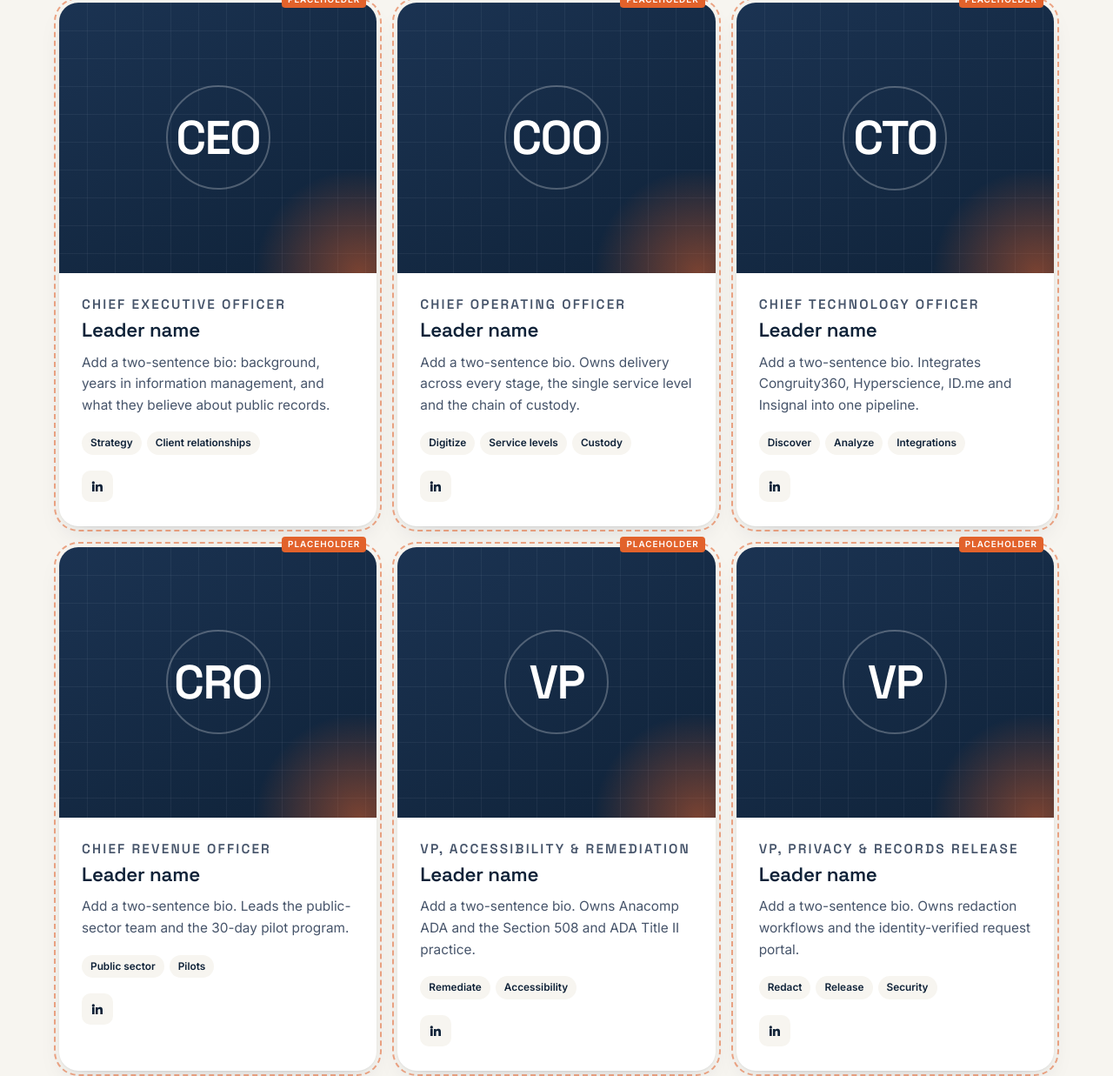
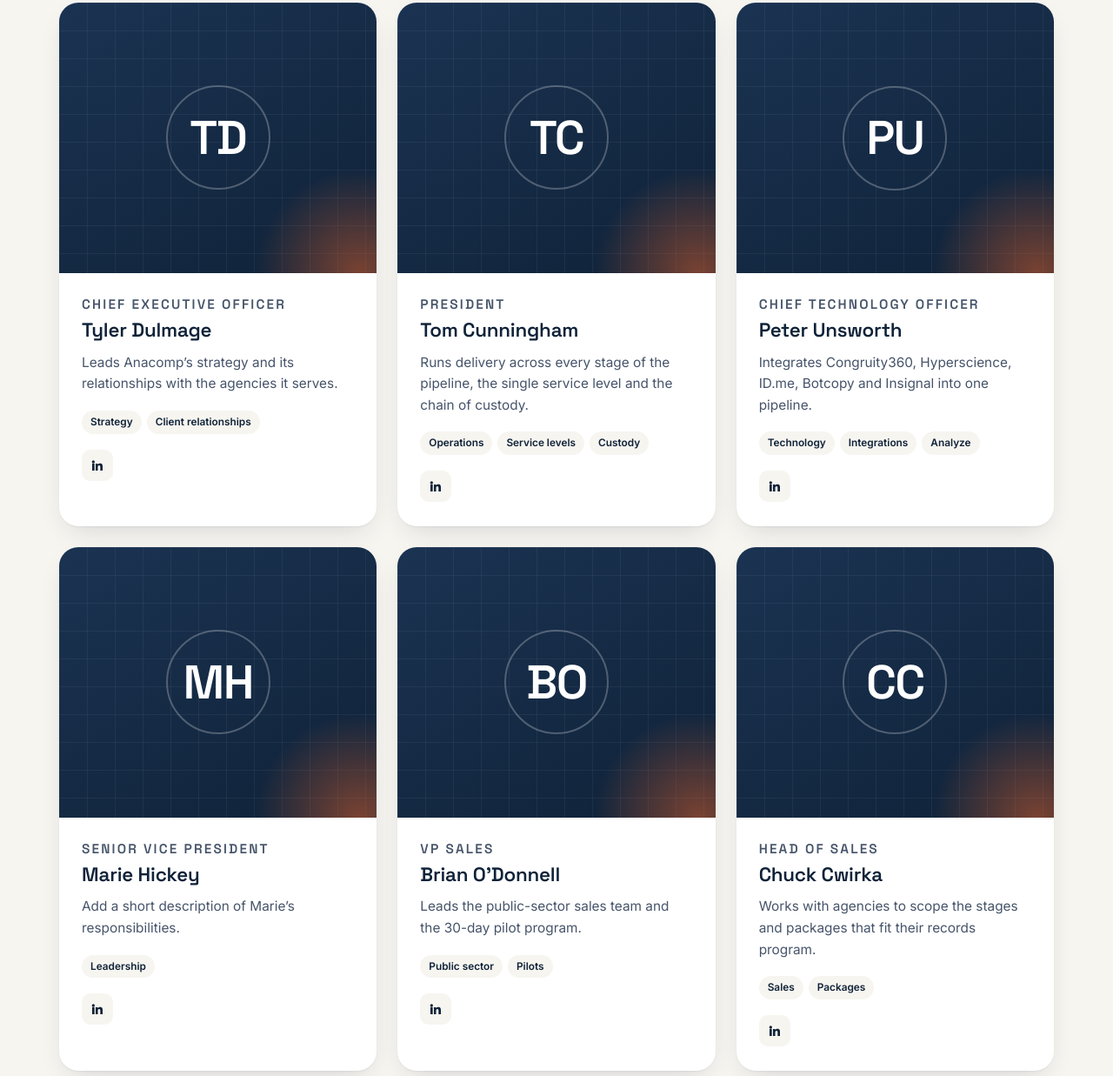
Before and after one commit to peterjunsworth/anacomp, a plain HTML site: page team.html in a window 1280 px wide. Shown: the part 1009-2246 px from the top of the page at 87% size. Drawn offline with Linux system fonts and the light colour scheme.

Commit message:
Update leadership team with named leaders and LinkedIn profiles
Co-Authored-By: Claude Opus 5.5 <noreply@anthropic.com>

```diff
--- a/team.html
+++ b/team.html
@@ -36,72 +36,83 @@
         <h2>The people behind the pipeline</h2>
       </header>
 
-      <!-- TODO: replace each card with a real leader: name, title, bio, photo
-           (add <img src="assets/team/name.jpg" alt="Name"> inside .leader__photo) and LinkedIn URL. -->
+      <!-- TODO: add a photo per leader: <img src="assets/team/name.jpg" alt=""> inside .leader__photo
+           (alt="" because the name is already in the heading). -->
       <div class="leaders">
-        <article class="leader reveal" data-placeholder>
-          <div class="leader__photo"><span>CEO</span></div>
+        <article class="leader reveal">
+          <div class="leader__photo"><span aria-hidden="true">TD</span></div>
           <div class="leader__body">
             <p class="leader__role">Chief Executive Officer</p>
-            <h3>Leader name</h3>
-            <p>Add a two-sentence bio: background, years in information management, and what they believe about public records.</p>
+            <h3>Tyler Dulmage</h3>
+            <p>Leads Anacomp’s strategy and its relationships with the agencies it serves.</p>
             <div class="leader__owns"><span>Strategy</span><span>Client relationships</span></div>
-            <div class="leader__links"><a href="#" aria-label="LinkedIn profile"><svg viewBox="0 0 24 24" aria-hidden="true" focusable="false"><path d="M4.98 3.5a2.5 2.5 0 1 1 0 5 2.5 2.5 0 0 1 0-5zM3 9h4v12H3zM9 9h3.8v1.7h.05c.53-1 1.83-2.05 3.77-2.05C20.6 8.65 21 11.2 21 14.4V21h-4v-5.9c0-1.4 0-3.2-1.95-3.2S12.8 13.4 12.8 15V21H9z"/></svg></a></div>
+            <div class="leader__links"><a href="https://www.linkedin.com/in/tylerdulmage/" aria-label="Tyler Dulmage on LinkedIn"><svg viewBox="0 0 24 24" aria-hidden="true" focusable="false"><path d="M4.98 3.5a2.5 2.5 0 1 1 0 5 2.5 2.5 0 0 1 0-5zM3 9h4v12H3zM9 9h3.8v1.7h.05c.53-1 1.83-2.05 3.77-2.05C20.6 8.65 21 11.2 21 14.4V21h-4v-5.9c0-1.4 0-3.2-1.95-3.2S12.8 13.4 12.8 15V21H9z"/></svg></a></div>
           </div>
         </article>
 
-        <article class="leader reveal" data-placeholder>
-          <div class="leader__photo"><span>COO</span></div>
+        <article class="leader reveal">
+          <div class="leader__photo"><span aria-hidden="true">TC</span></div>
           <div class="leader__body">
-            <p class="leader__role">Chief Operating Officer</p>
-            <h3>Leader name</h3>
-            <p>Add a two-sentence bio. Owns delivery across every stage, the single service level and the chain of custody.</p>
-            <div class="leader__owns"><span>Digitize</span><span>Service levels</span><span>Custody</span></div>
-            <div class="leader__links"><a href="#" aria-label="LinkedIn profile"><svg viewBox="0 0 24 24" aria-hidden="true" focusable="false"><path d="M4.98 3.5a2.5 2.5 0 1 1 0 5 2.5 2.5 0 0 1 0-5zM3 9h4v12H3zM9 9h3.8v1.7h.05c.53-1 1.83-2.05 3.77-2.05C20.6 8.65 21 11.2 21 14.4V21h-4v-5.9c0-1.4 0-3.2-1.95-3.2S12.8 13.4 12.8 15V21H9z"/></svg></a></div>
+            <p class="leader__role">President</p>
+            <h3>Tom Cunningham</h3>
+            <p>Runs delivery across every stage of the pipeline, the single service level and the chain of custody.</p>
+            <div class="leader__owns"><span>Operations</span><span>Service levels</span><span>Custody</span></div>
+            <div class="leader__links"><a href="https://www.linkedin.com/in/tom-cunningham-7874608/" aria-label="Tom Cunningham on LinkedIn"><svg viewBox="0 0 24 24" aria-hidden="true" focusable="false"><path d="M4.98 3.5a2.5 2.5 0 1 1 0 5 2.5 2.5 0 0 1 0-5zM3 9h4v12H3zM9 9h3.8v1.7h.05c.53-1 1.83-2.05 3.77-2.05C20.6 8.65 21 11.2 21 14.4V21h-4v-5.9c0-1.4 0-3.2-1.95-3.2S12.8 13.4 12.8 15V21H9z"/></svg></a></div>
           </div>
         </article>
 
-        <article class="leader reveal" data-placeholder>
-          <div class="leader__photo"><span>CTO</span></div>
+        <article class="leader reveal">
+          <div class="leader__photo"><span aria-hidden="true">PU</span></div>
           <div class="leader__body">
             <p class="leader__role">Chief Technology Officer</p>
-            <h3>Leader name</h3>
-            <p>Add a two-sentence bio. Integrates Congruity360, Hyperscience, ID.me and Insignal into one pipeline.</p>
-            <div class="leader__owns"><span>Discover</span><span>Analyze</span><span>Integrations</span></div>
-            <div class="leader__links"><a href="#" aria-label="LinkedIn profile"><svg viewBox="0 0 24 24" aria-hidden="true" focusable="false"><path d="M4.98 3.5a2.5 2.5 0 1 1 0 5 2.5 2.5 0 0 1 0-5zM3 9h4v12H3zM9 9h3.8v1.7h.05c.53-1 1.83-2.05 3.77-2.05C20.6 8.65 21 11.2 21 14.4V21h-4v-5.9c0-1.4 0-3.2-1.95-3.2S12.8 13.4 12.8 15V21H9z"/></svg></a></div>
+            <h3>Peter Unsworth</h3>
+            <p>Integrates Congruity360, Hyperscience, ID.me, Botcopy and Insignal into one pipeline.</p>
+            <div class="leader__owns"><span>Technology</span><span>Integrations</span><span>Analyze</span></div>
+            <div class="leader__links"><a href="https://www.linkedin.com/in/peterunsworth/" aria-label="Peter Unsworth on LinkedIn"><svg viewBox="0 0 24 24" aria-hidden="true" focusable="false"><path d="M4.98 3.5a2.5 2.5 0 1 1 0 5 2.5 2.5 0 0 1 0-5zM3 9h4v12H3zM9 9h3.8v1.7h.05c.53-1 1.83-2.05 3.77-2.05C20.6 8.65 21 11.2 21 14.4V21h-4v-5.9c0-1.4 0-3.2-1.95-3.2S12.8 13.4 12.8 15V21H9z"/></svg></a></div>
           </div>
         </article>
 
-        <article class="leader reveal" data-placeholder>
-          <div class="leader__photo"><span>CRO</span></div>
+        <article class="leader reveal">
+          <div class="leader__photo"><span aria-hidden="true">MH</span></div>
           <div class="leader__body">
-            <p class="leader__role">Chief Revenue Officer</p>
-            <h3>Leader name</h3>
-            <p>Add a two-sentence bio. Leads the public-sector team and the 30-day pilot program.</p>
-            <div class="leader__owns"><span>Public sector</span><span>Pilots</span></div>
-            <div class="leader__links"><a href="#" aria-label="LinkedIn profile"><svg viewBox="0 0 24 24" aria-hidden="true" focusable="false"><path d="M4.98 3.5a2.5 2.5 0 1 1 0 5 2.5 2.5 0 0 1 0-5zM3 9h4v12H3zM9 9h3.8v1.7h.05c.53-1 1.83-2.05 3.77-2.05C20.6 8.65 21 11.2 21 14.4V21h-4v-5.9c0-1.4 0-3.2-1.95-3.2S12.8 13.4 12.8 15V21H9z"/></svg></a></div>
+            <p class="leader__role">Senior Vice President</p>
+            <h3>Marie Hickey</h3>
+            <p>Add a short description of Marie’s responsibilities.</p>
+            <div class="leader__owns"><span>Leadership</span></div>
+            <div class="leader__links"><a href="https://www.linkedin.com/in/marie-hickey-b200652/" aria-label="Marie Hickey on LinkedIn"><svg viewBox="0 0 24 24" aria-hidden="true" focusable="false"><path d="M4.98 3.5a2.5 2.5 0 1 1 0 5 2.5 2.5 0 0 1 0-5zM3 9h4v12H3zM9 9h3.8v1.7h.05c.53-1 1.83-2.05 3.77-2.05C20.6 8.65 21 11.2 21 14.4V21h-4v-5.9c0-1.4 0-3.2-1.95-3.2S12.8 13.4 12.8 15V21H9z"/></svg></a></div>
           </div>
         </article>
 
-        <article class="leader reveal" data-placeholder>
-          <div class="leader__photo"><span>VP</span></div>
+        <article class="leader reveal">
+          <div class="leader__photo"><span aria-hidden="true">BO</span></div>
           <div class="leader__body">
-            <p class="leader__role">VP, Accessibility &amp; Remediation</p>
-            <h3>Leader name</h3>
-            <p>Add a two-sentence bio. Owns Anacomp ADA and the Section 508 and ADA Title II practice.</p>
-            <div class="leader__owns"><span>Remediate</span><span>Accessibility</span></div>
-            <div class="leader__links"><a href="#" aria-label="LinkedIn profile"><svg viewBox="0 0 24 24" aria-hidden="true" focusable="false"><path d="M4.98 3.5a2.5 2.5 0 1 1 0 5 2.5 2.5 0 0 1 0-5zM3 9h4v12H3zM9 9h3.8v1.7h.05c.53-1 1.83-2.05 3.77-2.05C20.6 8.65 21 11.2 21 14.4V21h-4v-5.9c0-1.4 0-3.2-1.95-3.2S12.8 13.4 12.8 15V21H9z"/></svg></a></div>
+            <p class="leader__role">VP Sales</p>
+            <h3>Brian O’Donnell</h3>
+            <p>Leads the public-sector sales team and the 30-day pilot program.</p>
+            <div class="leader__owns"><span>Public sector</span><span>Pilots</span></div>
+            <div class="leader__links"><a href="https://www.linkedin.com/in/brian-o-donnell-6853506/" aria-label="Brian O’Donnell on LinkedIn"><svg viewBox="0 0 24 24" aria-hidden="true" focusable="false"><path d="M4.98 3.5a2.5 2.5 0 1 1 0 5 2.5 2.5 0 0 1 0-5zM3 9h4v12H3zM9 9h3.8v1.7h.05c.53-1 1.83-2.05 3.77-2.05C20.6 8.65 21 11.2 21 14.4V21h-4v-5.9c0-1.4 0-3.2-1.95-3.2S12.8 13.4 12.8 15V21H9z"/></svg></a></div>
           </div>
         </article>
 
-        <article class="leader reveal" data-placeholder>
-          <div class="leader__photo"><span>VP</span></div>
+        <article class="leader reveal">
+          <div class="leader__photo"><span aria-hidden="true">CC</span></div>
           <div class="leader__body">
-            <p class="leader__role">VP, Privacy &amp; Records Release</p>
-            <h3>Leader name</h3>
-            <p>Add a two-sentence bio. Owns redaction workflows and the identity-verified request portal.</p>
-            <div class="leader__owns"><span>Redact</span><span>Release</span><span>Security</span></div>
-            <div class="leader__links"><a href="#" aria-label="LinkedIn profile"><svg viewBox="0 0 24 24" aria-hidden="true" focusable="false"><path d="M4.98 3.5a2.5 2.5 0 1 1 0 5 2.5 2.5 0 0 1 0-5zM3 9h4v12H3zM9 9h3.8v1.7h.05c.53-1 1.83-2.05 3.77-2.05C20.6 8.65 21 11.2 21 14.4V21h-4v-5.9c0-1.4 0-3.2-1.95-3.2S12.8 13.4 12.8 15V21H9z"/></svg></a></div>
+            <p class="leader__role">Head of Sales</p>
+            <h3>Chuck Cwirka</h3>
+            <p>Works with agencies to scope the stages and packages that fit their records program.</p>
+            <div class="leader__owns"><span>Sales</span><span>Packages</span></div>
+            <div class="leader__links"><a href="https://www.linkedin.com/in/chuck-cwirka/" aria-label="Chuck Cwirka on LinkedIn"><svg viewBox="0 0 24 24" aria-hidden="true" focusable="false"><path d="M4.98 3.5a2.5 2.5 0 1 1 0 5 2.5 2.5 0 0 1 0-5zM3 9h4v12H3zM9 9h3.8v1.7h.05c.53-1 1.83-2.05 3.77-2.05C20.6 8.65 21 11.2 21 14.4V21h-4v-5.9c0-1.4 0-3.2-1.95-3.2S12.8 13.4 12.8 15V21H9z"/></svg></a></div>
+          </div>
+        </article>
+
+        <article class="leader reveal">
+          <div class="leader__photo"><span aria-hidden="true">RC</span></div>
+          <div class="leader__body">
+            <p class="leader__role">Solutions Architect</p>
+            <h3>Robert Curry</h3>
+            <p>Designs how each stage fits an agency’s existing systems, from discovery scan to public release.</p>
+            <div class="leader__owns"><span>Solution design</span><span>Integrations</span></div>
+            <div class="leader__links"><a href="https://www.linkedin.com/in/robert-curry-rsc99/" aria-label="Robert Curry on LinkedIn"><svg viewBox="0 0 24 24" aria-hidden="true" focusable="false"><path d="M4.98 3.5a2.5 2.5 0 1 1 0 5 2.5 2.5 0 0 1 0-5zM3 9h4v12H3zM9 9h3.8v1.7h.05c.53-1 1.83-2.05 3.77-2.05C20.6 8.65 21 11.2 21 14.4V21h-4v-5.9c0-1.4 0-3.2-1.95-3.2S12.8 13.4 12.8 15V21H9z"/></svg></a></div>
           </div>
         </article>
       </div>
```
